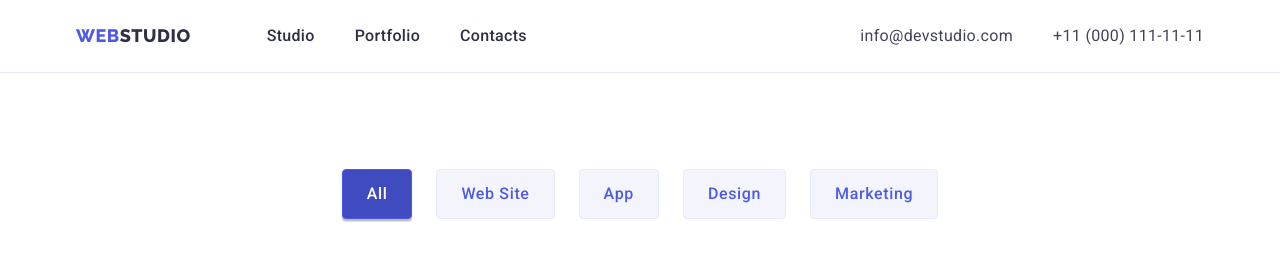
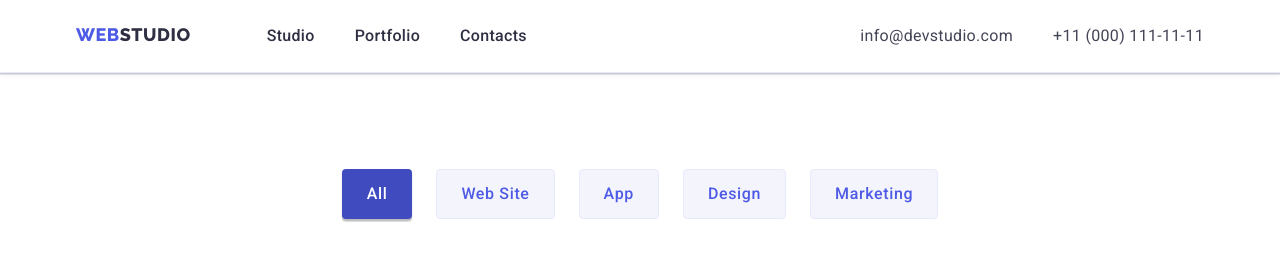
Before and after one commit to Dmytro-Kolesnykov/goit-markup-hw-04, a plain HTML site: page portfolio.html in a window 1280 px wide. Both pictures are taken after a click on the button "All". Shown: the top 269 px of the page. Drawn offline with nearby package versions, Linux system fonts and the light colour scheme.

Commit message:
fix after mentor audit

```diff
--- a/css/styles.css
+++ b/css/styles.css
@@ -36,6 +36,8 @@ header {
   border-bottom: 1px solid var(--cornflower);
   padding-top: 24px;
   padding-bottom: 24px;
+  box-shadow: 0px 2px 1px rgba(46, 47, 66, 0.08),
+    0px 1px 1px rgba(46, 47, 66, 0.16), 0px 1px 6px rgba(46, 47, 66, 0.08);
 }
 .link {
   text-decoration: none;
@@ -79,8 +81,6 @@ nav {
   letter-spacing: 0.03em;
   text-transform: uppercase;
   margin-right: 76px;
-  display: flex;
-  align-items: center;
 }
 .logo-studio {
   color: var(--navy-blue);
@@ -157,6 +157,7 @@ address {
   border-radius: 4px;
   margin-left: auto;
   margin-right: auto;
+  box-shadow: 0px 4px 4px rgba(0, 0, 0, 0.15);
 }
 .first-st-button:hover,
 .first-st-button:focus {
@@ -376,7 +377,7 @@ address {
 .portfolio-button:focus {
   color: var(--white);
   background-color: var(--ocean);
-  border: 1px solid var(--iris);
+  border-color: transparent;
   box-shadow: 0px 3px 1px rgba(0, 0, 0, 0.1), 0px 2px 1px rgba(0, 0, 0, 0.08),
     0px 2px 2px rgba(0, 0, 0, 0.12);
 }
```
Also changed, not shown: index.html (+1 -1 lines).
